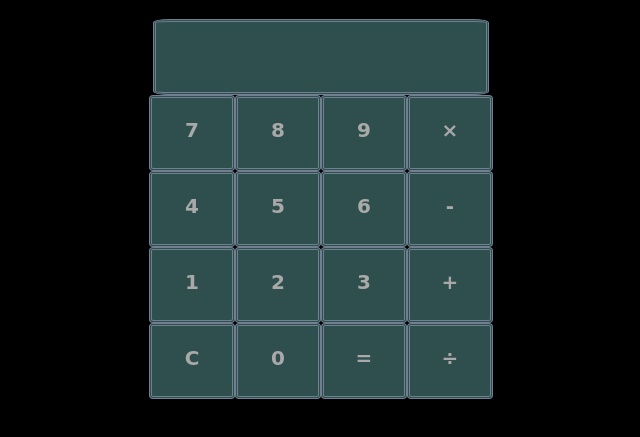
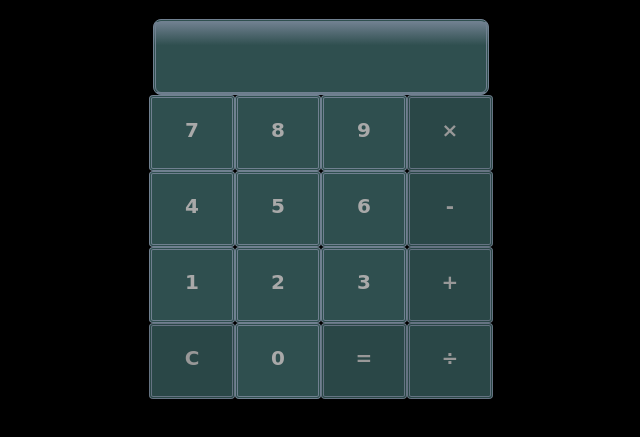
Before and after one commit to Hannalysis/odin-calculator, a plain HTML site: page index.html in a window 1280 px wide. Shown: the part 61-498 px from the top of the page, without its empty margins (319-959 px from the left). Drawn offline with Linux system fonts and the light colour scheme.

Commit message:
Lighten gradient on screen | darker op colours

```diff
--- a/style.css
+++ b/style.css
@@ -40,6 +40,9 @@ p {
     text-align: center;
     align-content: center;
     display: flex;
+    :hover{
+        filter:brightness(120%);
+    }
 }
 
 #box1, #box2, #box3 {
@@ -48,6 +51,9 @@ p {
 
 #box4 {
     width: 330px;
+    background-image: linear-gradient(slategray, darkslategray, darkslategray, darkslategray);
+    border-radius: 8px;
+
     p {
         font-size: 28px;
         font-weight: 800px;
@@ -56,3 +62,7 @@ p {
         border-bottom: 10px;
     }
 }
+
+#box8, #box12, #box16, #box20, #box19, #box17 {
+    filter:brightness(90%)
+}
```
